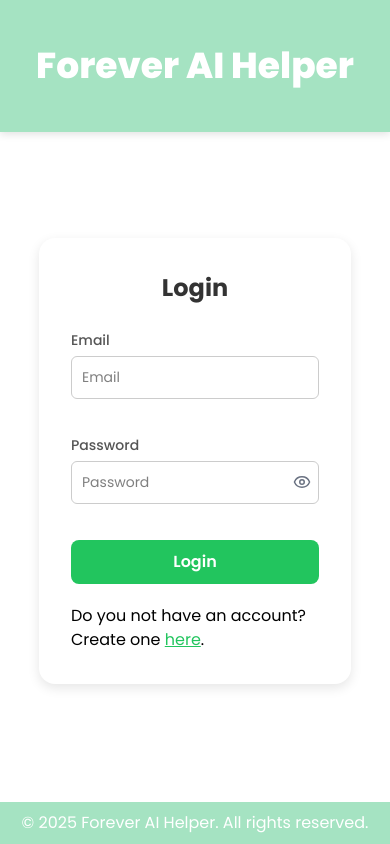
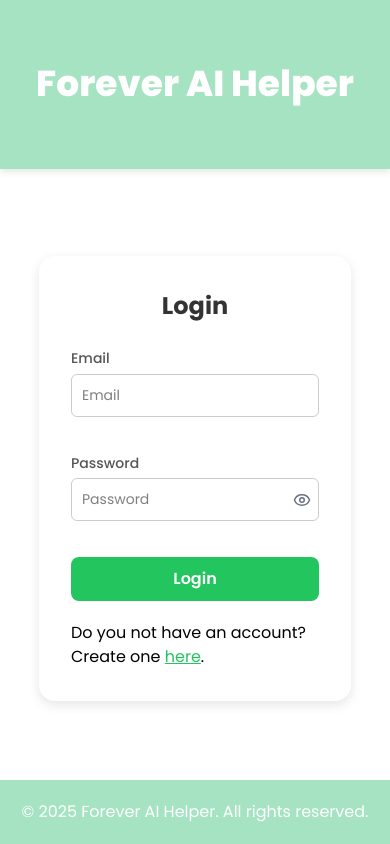
Before and after one commit to Matei-thecoder/forever-frontend, a Next.js app in the folder forever-ai-chatbot/: page /signin in a window 390 px wide. Built offline with nearby package versions, Linux system fonts and the light colour scheme.

Commit message:
solved design responsive issues

```diff
--- a/forever-ai-chatbot/src/app/changePassword/page.css
+++ b/forever-ai-chatbot/src/app/changePassword/page.css
@@ -12,12 +12,13 @@
 
 .signin{
     width:100vw;
-    height:100vh;
+    min-height:100vh;
     background-color: var(--primary-background-color);
     display:flex;
     align-items: center;
     flex-direction: column;
     font-family: var(--primary-font-family);
+    justify-content: space-between;
 
 }
 .signin-page{
@@ -31,6 +32,7 @@
   display: flex;
   justify-content: center;
   align-items: center;
+  margin-top: 20px;
   width: 80%;
   max-width: 400px;
     color:black;
--- a/forever-ai-chatbot/src/app/changeUsername/page.css
+++ b/forever-ai-chatbot/src/app/changeUsername/page.css
@@ -12,12 +12,13 @@
 
 .signin{
     width:100vw;
-    height:100vh;
+    min-height:100vh;
     background-color: var(--primary-background-color);
     display:flex;
     align-items: center;
     flex-direction: column;
     font-family: var(--primary-font-family);
+    justify-content: space-between;
 
 }
 .signin-page{
@@ -32,6 +33,7 @@
   display: flex;
   justify-content: center;
   align-items: center;
+  margin-top: 20px;
   width: 80%;
   max-width: 400px;
     color:black;
--- a/forever-ai-chatbot/src/app/signin/page.css
+++ b/forever-ai-chatbot/src/app/signin/page.css
@@ -12,11 +12,12 @@
 
 .signin{
     width:100vw;
-    height:100vh;
+    min-height:100vh;
     background-color: var(--primary-background-color);
     display:flex;
     align-items: center;
     flex-direction: column;
+    justify-content: space-between;
     font-family: var(--primary-font-family);
 
 }
@@ -33,6 +34,7 @@
   align-items: center;
   width: 80%;
   max-width: 400px;
+  margin-top: 20px;
     color:black;
 }
 
--- a/forever-ai-chatbot/src/app/signup/page.css
+++ b/forever-ai-chatbot/src/app/signup/page.css
@@ -12,11 +12,12 @@
 
 .signup{
     width:100vw;
-    height:100vh;
+    min-height:100vh;
     background-color: var(--primary-background-color);
     display:flex;
     align-items: center;
     flex-direction: column;
+    justify-content: space-between;
     font-family: var(--primary-font-family);
 
 }
@@ -34,6 +35,7 @@
   width: 80%;
   max-width: 400px;
     color:black;
+    margin-top: 20px;
 }
 
 .login-card {
```
Also changed, not shown: forever-ai-chatbot/src/app/settings/page.css (+12 -10 lines).
